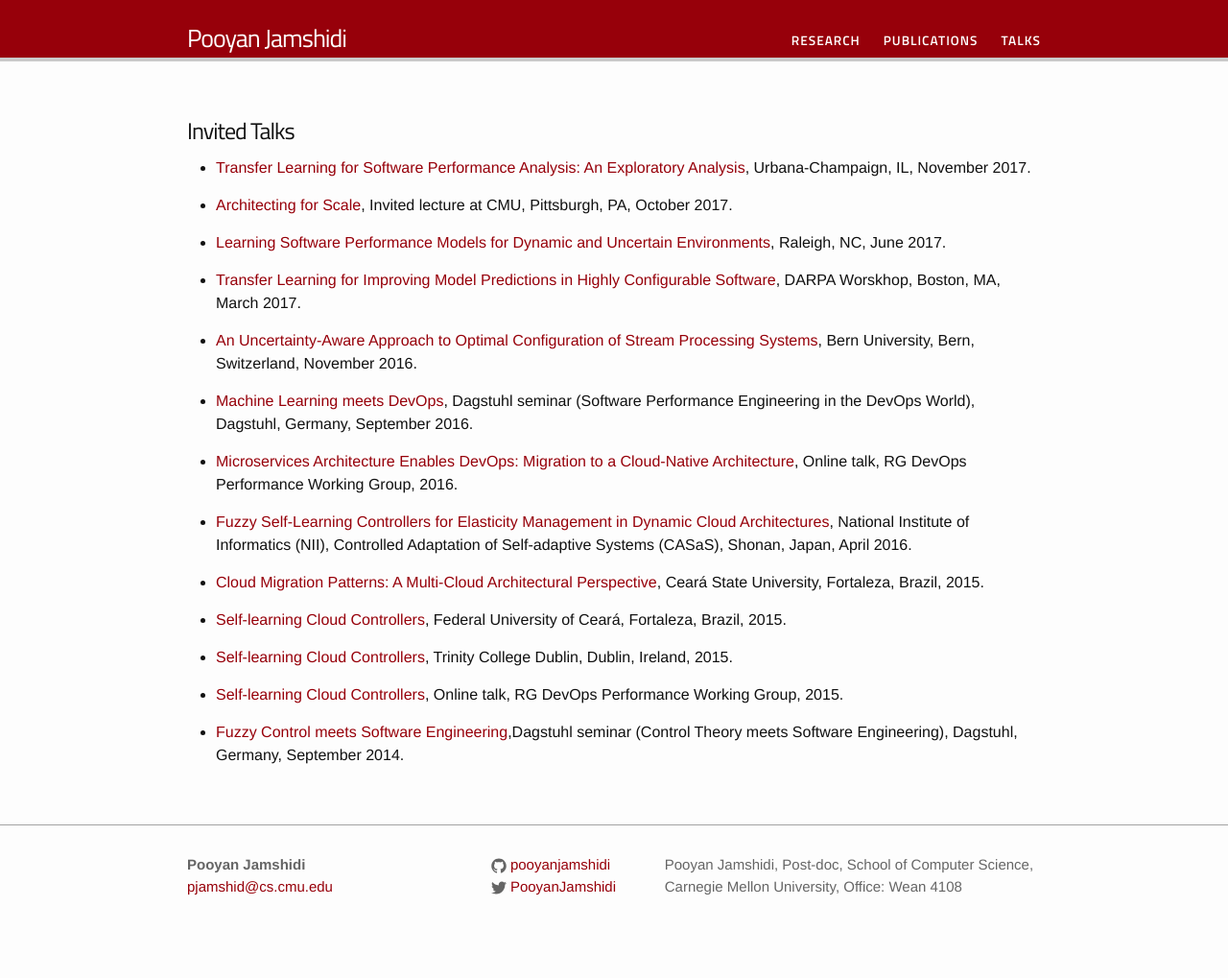
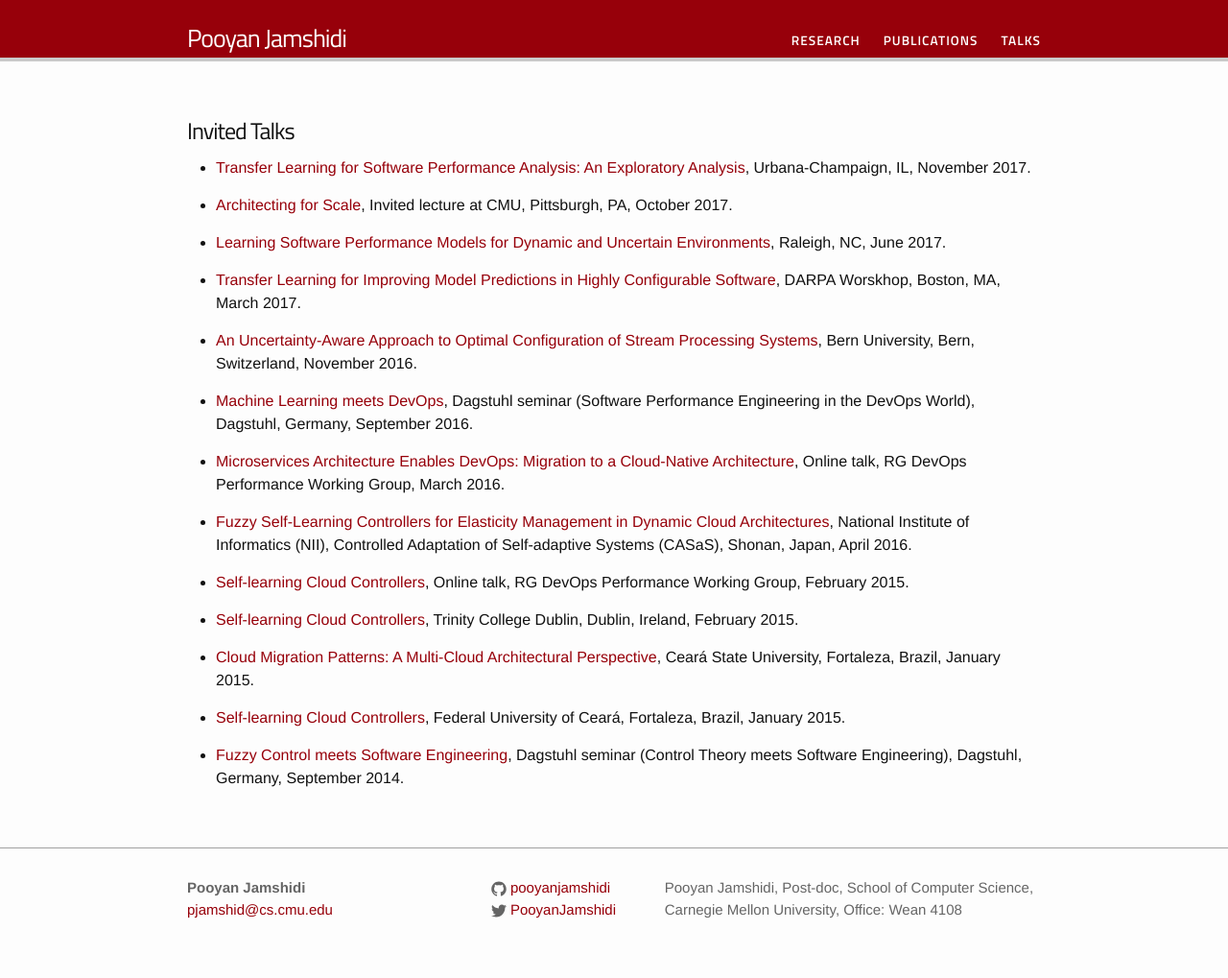
Before and after one commit to pooyanjamshidi/pooyanjamshidi.github.io, a Jekyll site: the page built from pages/talks.md, in a window 1280 px wide. Shown: the whole page at 96% size. Built offline with Jekyll 4.4.1, drawn with Linux system fonts in a browser that asks for light colours; before the commit the page ends 995 px from its top, so only the background shows below that.

Commit message:
editted talks

```diff
--- a/pages/talks.md
+++ b/pages/talks.md
@@ -18,17 +18,17 @@ permalink: /talks/
 
 * [Machine Learning meets DevOps](https://www.slideshare.net/pooyanjamshidi/machine-learning-meets-devops), Dagstuhl seminar (Software Performance Engineering in the DevOps World), Dagstuhl, Germany, September 2016.
 
-* [Microservices Architecture Enables DevOps: Migration to a Cloud-Native Architecture](https://www.slideshare.net/pooyanjamshidi/microservices-architecture-enables-devops-migration-to-a-cloudnative-architecture), Online talk, RG DevOps Performance Working Group, 2016.
+* [Microservices Architecture Enables DevOps: Migration to a Cloud-Native Architecture](https://www.slideshare.net/pooyanjamshidi/microservices-architecture-enables-devops-migration-to-a-cloudnative-architecture), Online talk, RG DevOps Performance Working Group, March 2016.
 
 * [Fuzzy Self-Learning Controllers for Elasticity Management in Dynamic Cloud Architectures](https://www.slideshare.net/pooyanjamshidi/fuzzy-selflearning-controllers-for-elasticity-management-in-dynamic-cloud-architectures), National Institute of Informatics (NII), Controlled Adaptation of Self-adaptive Systems (CASaS), Shonan, Japan, April 2016.
 
-* [Cloud Migration Patterns: A Multi-Cloud Architectural Perspective](https://www.slideshare.net/pooyanjamshidi/cloud-migrationpatterns), Ceará State University, Fortaleza, Brazil, 2015.
+* [Self-learning Cloud Controllers](https://www.slideshare.net/pooyanjamshidi/self-learning-cloud-controllers), Online talk, RG DevOps Performance Working Group, February 2015.
+
+* [Self-learning Cloud Controllers](https://www.slideshare.net/pooyanjamshidi/self-learning-cloud-controllers), Trinity College Dublin, Dublin, Ireland, February 2015.
+
+* [Cloud Migration Patterns: A Multi-Cloud Architectural Perspective](https://www.slideshare.net/pooyanjamshidi/cloud-migrationpatterns), Ceará State University, Fortaleza, Brazil, January 2015.
 
 * [Self-learning Cloud Controllers](https://www.slideshare.net/pooyanjamshidi/self-learning-cloud-controllers), Federal University of Ceará, Fortaleza,
-Brazil, 2015.
+Brazil, January 2015.
 
-* [Self-learning Cloud Controllers](https://www.slideshare.net/pooyanjamshidi/self-learning-cloud-controllers), Trinity College Dublin, Dublin, Ireland, 2015.
-
-* [Self-learning Cloud Controllers](https://www.slideshare.net/pooyanjamshidi/self-learning-cloud-controllers), Online talk, RG DevOps Performance Working Group, 2015.
-
-* [Fuzzy Control meets Software Engineering](https://www.slideshare.net/pooyanjamshidi/dagstuhl-pooyan),Dagstuhl seminar (Control Theory meets Software Engineering), Dagstuhl, Germany, September 2014.
+* [Fuzzy Control meets Software Engineering](https://www.slideshare.net/pooyanjamshidi/dagstuhl-pooyan), Dagstuhl seminar (Control Theory meets Software Engineering), Dagstuhl, Germany, September 2014.
```
